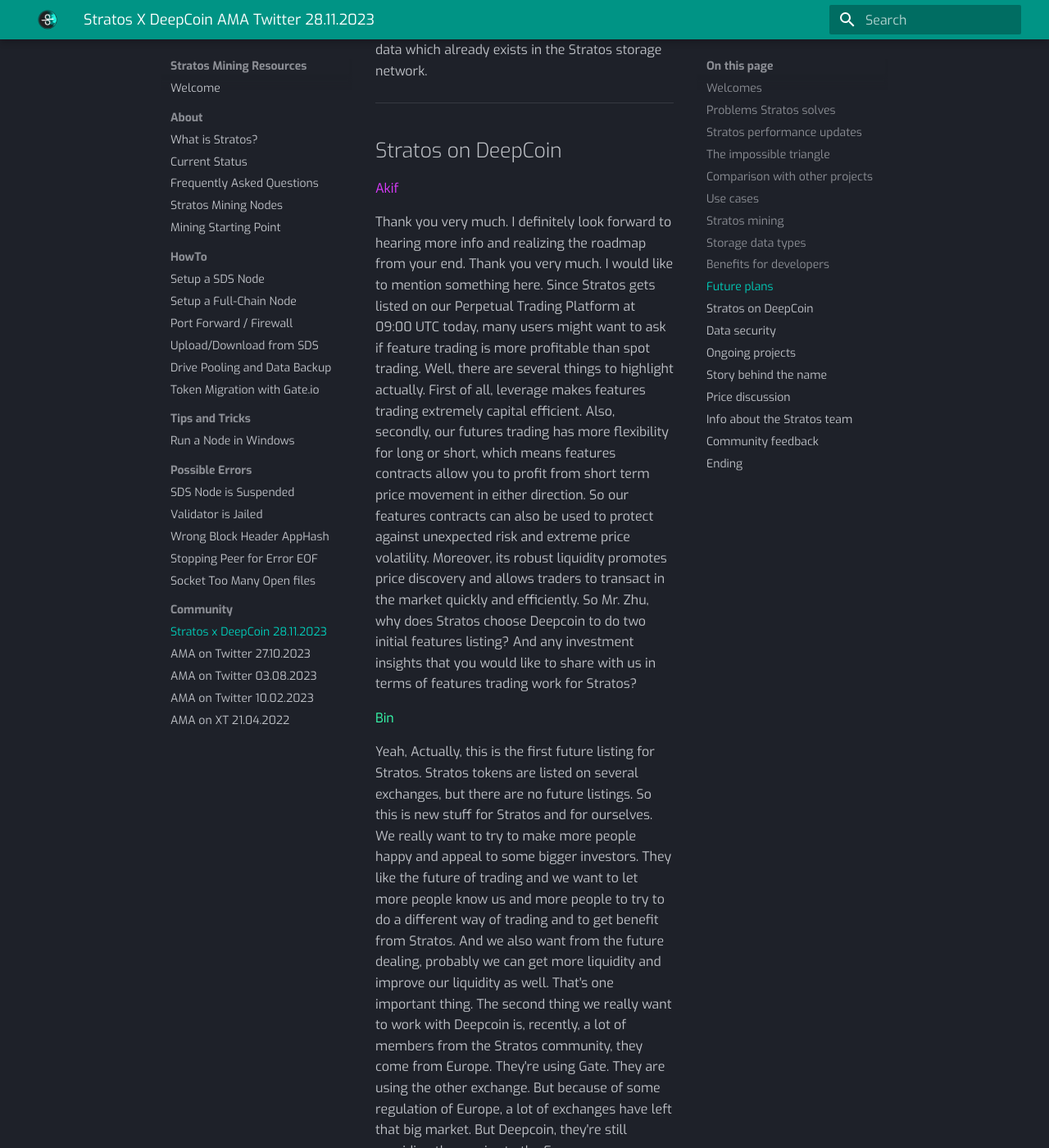
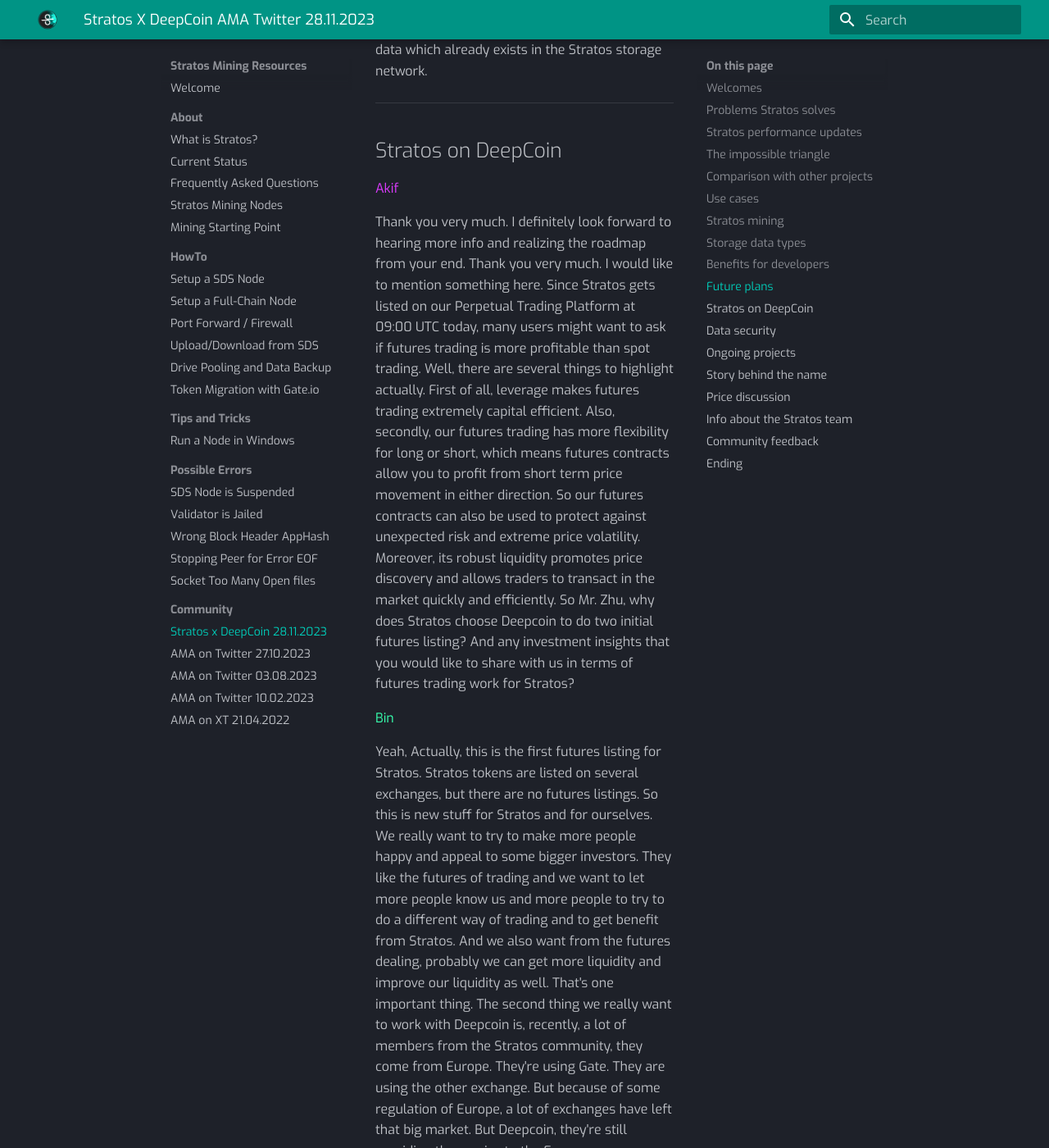
Before and after one commit to devrawl/stratosmining, an MkDocs documentation site: the page built from docs/Stratos-x-DeepCoin-28-11-2023.md, in a window 1280 px wide and 1400 px high, scrolled down 14243 px. Shown: the whole window at 82% size. Built offline with MkDocs 1.6.1 and Material for MkDocs 9.7.7, drawn with Linux system fonts in a browser that asks for light colours; some of the changed text lies outside the part shown.

Commit message:
small fixes

```diff
--- a/docs/Stratos-x-DeepCoin-28-11-2023.md
+++ b/docs/Stratos-x-DeepCoin-28-11-2023.md
@@ -175,11 +175,11 @@
 
 <claire>Akif</claire>
 
-Thank you very much. I definitely look forward to hearing more info and realizing the roadmap from your end. Thank you very much. I would like to mention something here. Since Stratos gets listed on our Perpetual Trading Platform at 09:00 UTC today, many users might want to ask if feature trading is more profitable than spot trading. Well, there are several things to highlight actually. First of all, leverage makes features trading extremely capital efficient. Also, secondly, our futures trading has more flexibility for long or short, which means features contracts allow you to profit from short term price movement in either direction. So our features contracts can also be used to protect against unexpected risk and extreme price volatility. Moreover, its robust liquidity promotes price discovery and allows traders to transact in the market quickly and efficiently. So Mr. Zhu, why does Stratos choose Deepcoin to do two initial features listing? And any investment insights that you would like to share with us in terms of features trading work for Stratos?
+Thank you very much. I definitely look forward to hearing more info and realizing the roadmap from your end. Thank you very much. I would like to mention something here. Since Stratos gets listed on our Perpetual Trading Platform at 09:00 UTC today, many users might want to ask if futures trading is more profitable than spot trading. Well, there are several things to highlight actually. First of all, leverage makes futures trading extremely capital efficient. Also, secondly, our futures trading has more flexibility for long or short, which means futures contracts allow you to profit from short term price movement in either direction. So our futures contracts can also be used to protect against unexpected risk and extreme price volatility. Moreover, its robust liquidity promotes price discovery and allows traders to transact in the market quickly and efficiently. So Mr. Zhu, why does Stratos choose Deepcoin to do two initial futures listing? And any investment insights that you would like to share with us in terms of futures trading work for Stratos?
 
 <bin>Bin</bin>
 
-Yeah, Actually, this is the first future listing for Stratos. Stratos tokens are listed on several exchanges, but there are no future listings. So this is new stuff for Stratos and for ourselves. We really want to try to make more people happy and appeal to some bigger investors. They like the future of trading and we want to let more people know us and more people to try to do a different way of trading and to get benefit from Stratos. And we also want from the future dealing, probably we can get more liquidity and improve our liquidity as well. That's one important thing. The second thing we really want to work with Deepcoin is, recently, a lot of members from the Stratos community, they come from Europe. They're using Gate. They are using the other exchange. But because of some regulation of Europe, a lot of exchanges have left that big market. But Deepcoin, they're still providing the service to the European communities. That's important for us. So that's the other way we want to open the other door for our community members who are located in Europe.
+Yeah, Actually, this is the first futures listing for Stratos. Stratos tokens are listed on several exchanges, but there are no futures listings. So this is new stuff for Stratos and for ourselves. We really want to try to make more people happy and appeal to some bigger investors. They like the futures of trading and we want to let more people know us and more people to try to do a different way of trading and to get benefit from Stratos. And we also want from the futures dealing, probably we can get more liquidity and improve our liquidity as well. That's one important thing. The second thing we really want to work with Deepcoin is, recently, a lot of members from the Stratos community, they come from Europe. They're using Gate. They are using the other exchange. But because of some regulation of Europe, a lot of exchanges have left that big market. But Deepcoin, they're still providing the service to the European communities. That's important for us. So that's the other way we want to open the other door for our community members who are located in Europe.
 
 ---
 
```
Also changed, not shown: other parts of docs/Stratos-x-DeepCoin-28-11-2023.md (+3 -3 lines).
